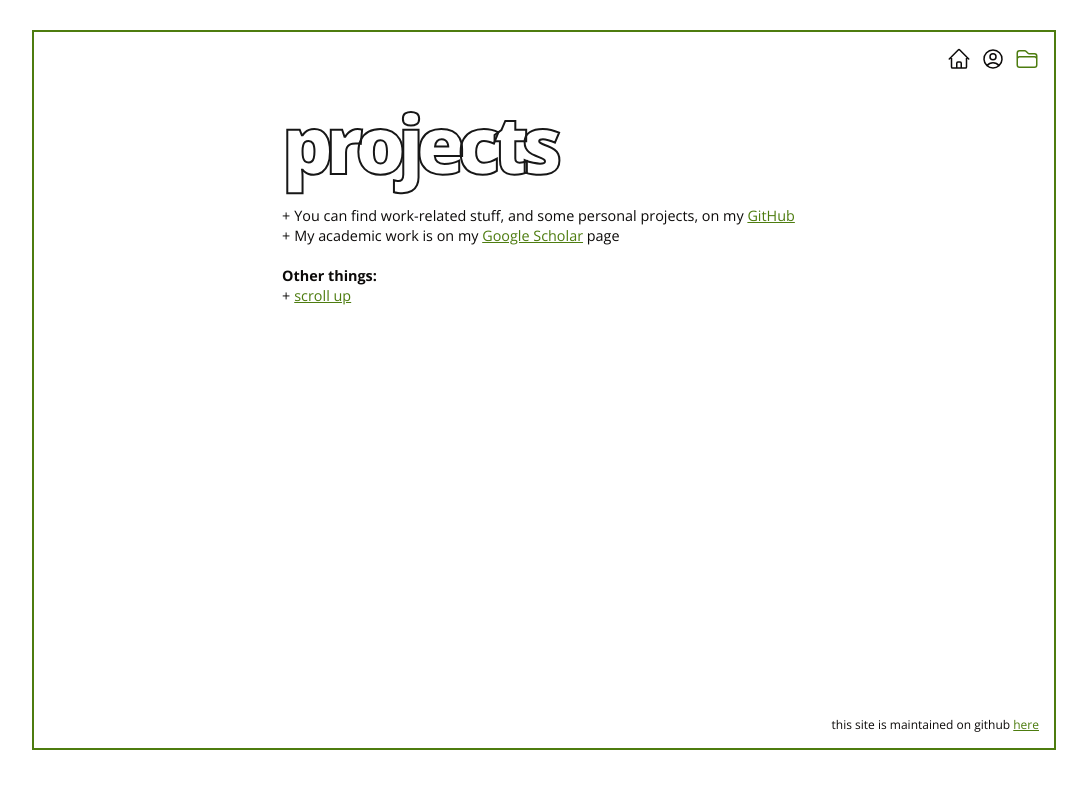
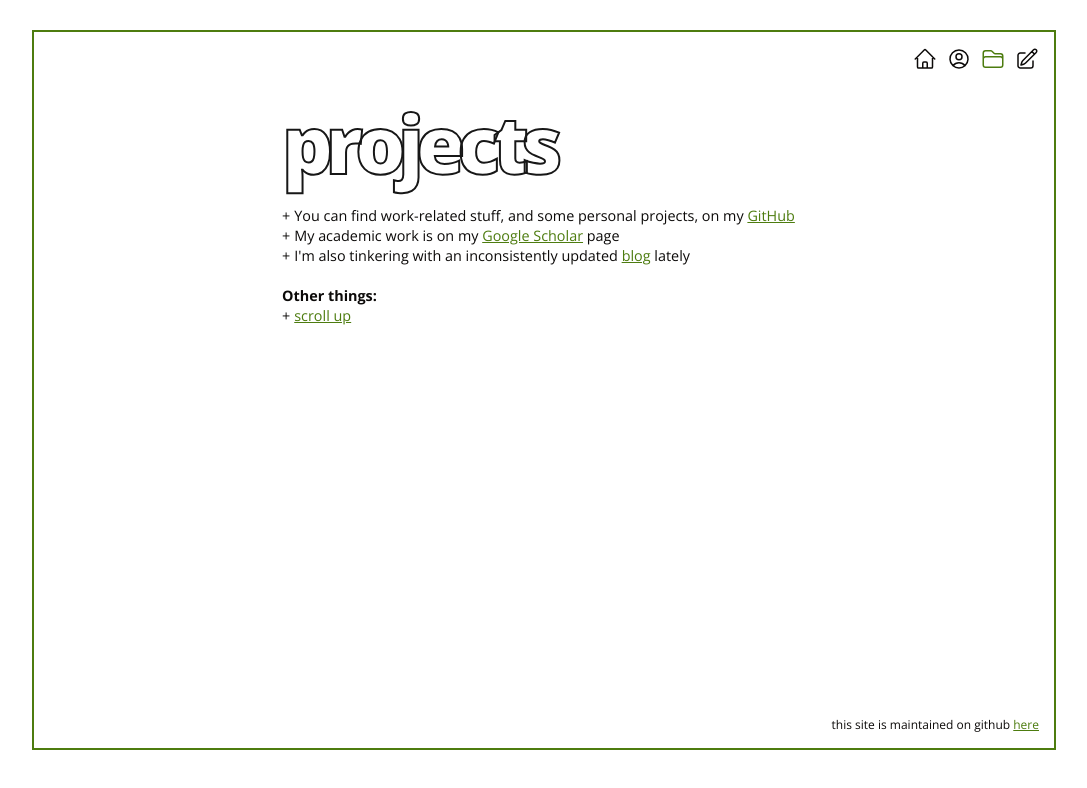
Before and after one commit to bairdlangenbrunner/bairdlangenbrunner, a React (Vite) app: page /projects in a window 1280 px wide. Shown: the top 788 px of the page, without its empty margins (96-1183 px from the left). Built offline with nearby package versions, Linux system fonts and the light colour scheme.

Commit message:
adding back in isthisinteresting links

```diff
--- a/src/components/Header.jsx
+++ b/src/components/Header.jsx
@@ -39,13 +39,13 @@ function Header() {
               <FolderIcon className="header-icons" />
             </NavLink>
           </li>
-          {/* <li>
+          <li>
             <NavLink to="https://isthisinteresting.bairdlangenbrunner.com">
               <div className="hover-bubble">
                 <PencilSquareIcon className="header-icons" />
               </div>
             </NavLink>
-          </li> */}
+          </li>
         </ul>
       </nav>
     </>
--- a/src/pages/Projects.jsx
+++ b/src/pages/Projects.jsx
@@ -28,7 +28,7 @@ function Projects() {
             page
           </li>
 
-          {/* <li>
+          <li>
             I'm also tinkering with an inconsistently updated{" "}
             <Link
               to="https://isthisinteresting.bairdlangenbrunner.com"
@@ -37,7 +37,7 @@ function Projects() {
               blog
             </Link>{" "}
             lately
-          </li> */}
+          </li>
         </ul>
 
         <br />
```
Also changed, not shown: vps-notes.txt.
